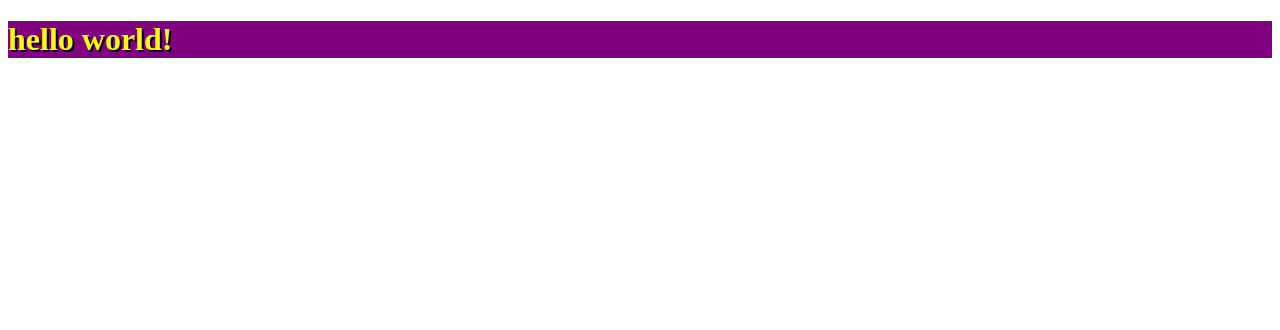
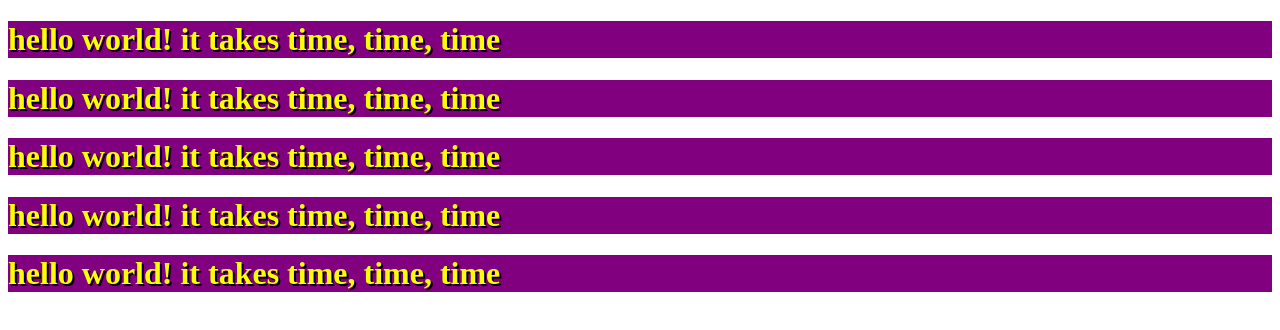
Before and after one commit to PartyVeee/miniature-ribbit, a plain HTML site: page index.html in a window 1280 px wide. Drawn offline with Linux system fonts and the light colour scheme.

Commit message:
added more text

```diff
--- a/index.html
+++ b/index.html
@@ -9,7 +9,19 @@
 </head>
 <body>
     <h1>
-        hello world!
+        hello world! it takes time, time, time
+    </h1>
+    <h1>
+        hello world! it takes time, time, time
+    </h1>
+    <h1>
+        hello world! it takes time, time, time
+    </h1>
+    <h1>
+        hello world! it takes time, time, time
+    </h1>
+    <h1>
+        hello world! it takes time, time, time
     </h1>
 </body>
 </html>
```
